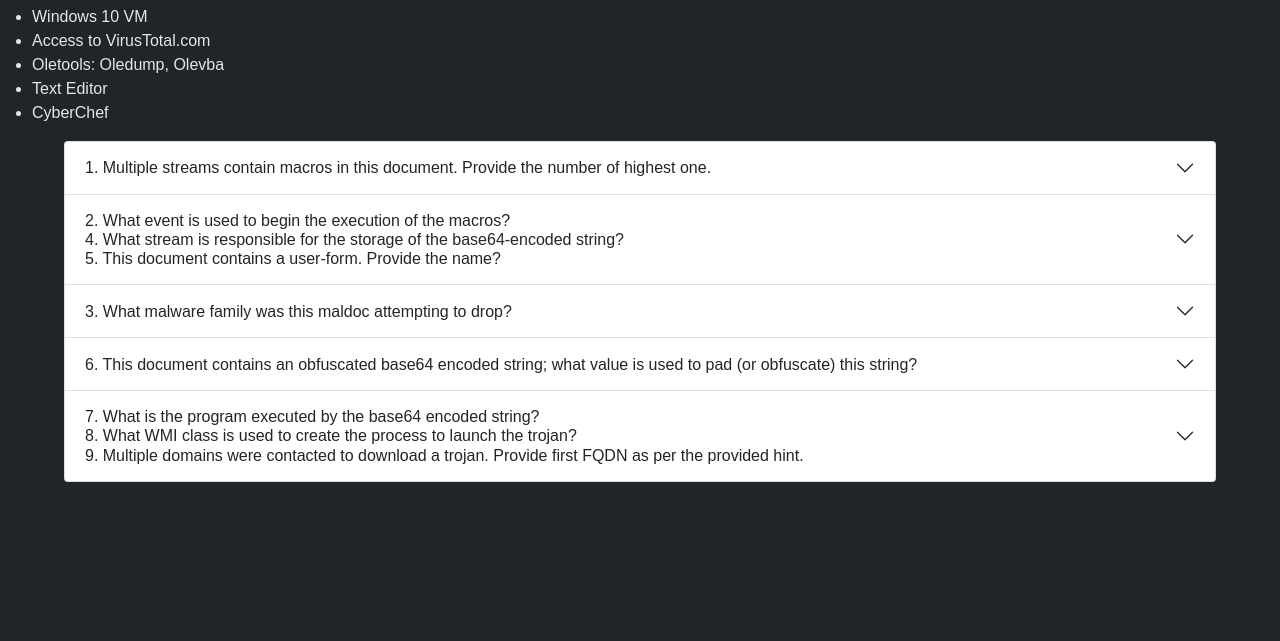
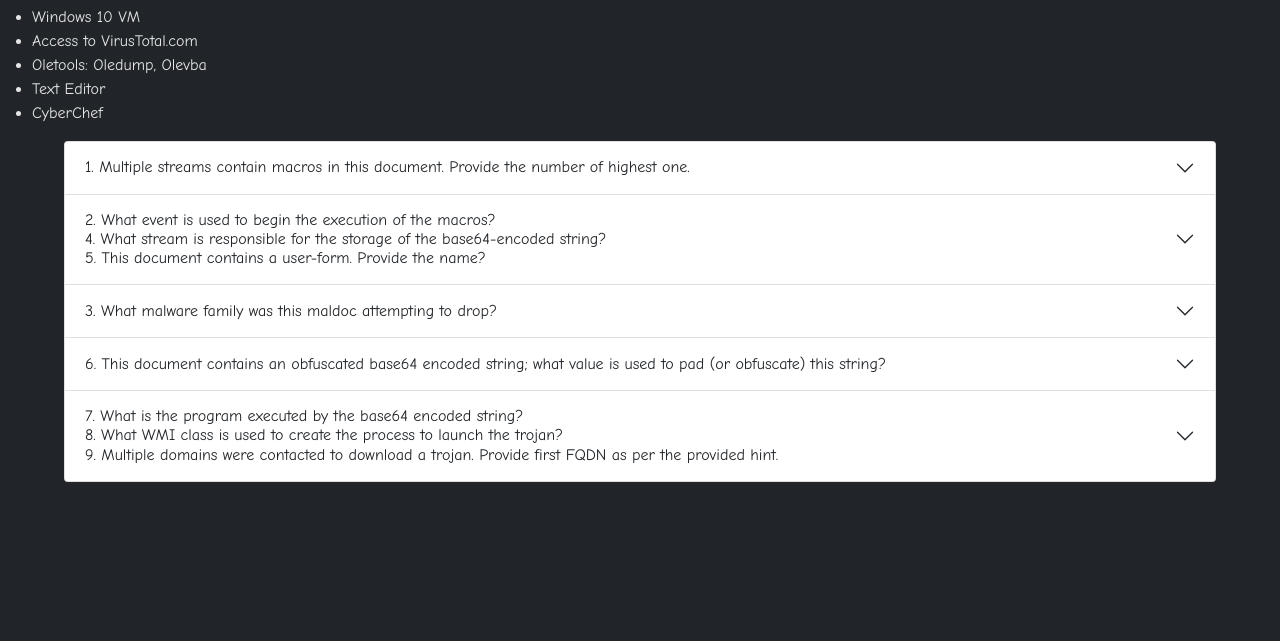
Before and after one commit to 0xApi/0xapi.github.io, a plain HTML site: page maldoc101.html in a window 1280 px wide. Shown: the part 159-800 px from the top of the page. Drawn offline with nearby package versions, Linux system fonts and the light colour scheme.

Commit message:
Update style-maldoc.css

```diff
--- a/style-maldoc.css
+++ b/style-maldoc.css
@@ -1,7 +1,7 @@
 body {
 	background-color: #212529;
 	color: #e6e6e6;
-	font-family: fantasy;
+	font-family: "Comic Sans MS", "Comic Sans", cursive;
 }
 
 nav {
```
